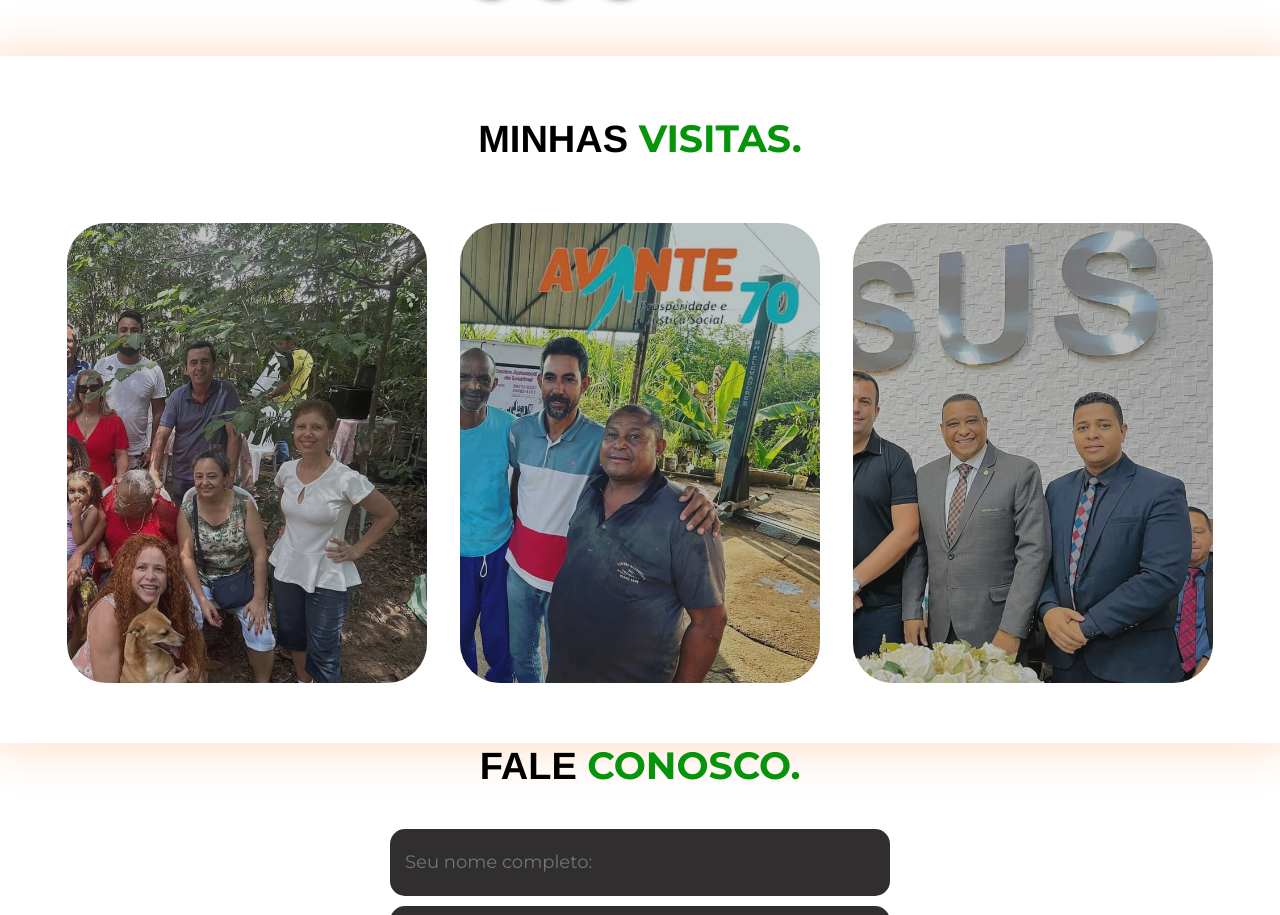
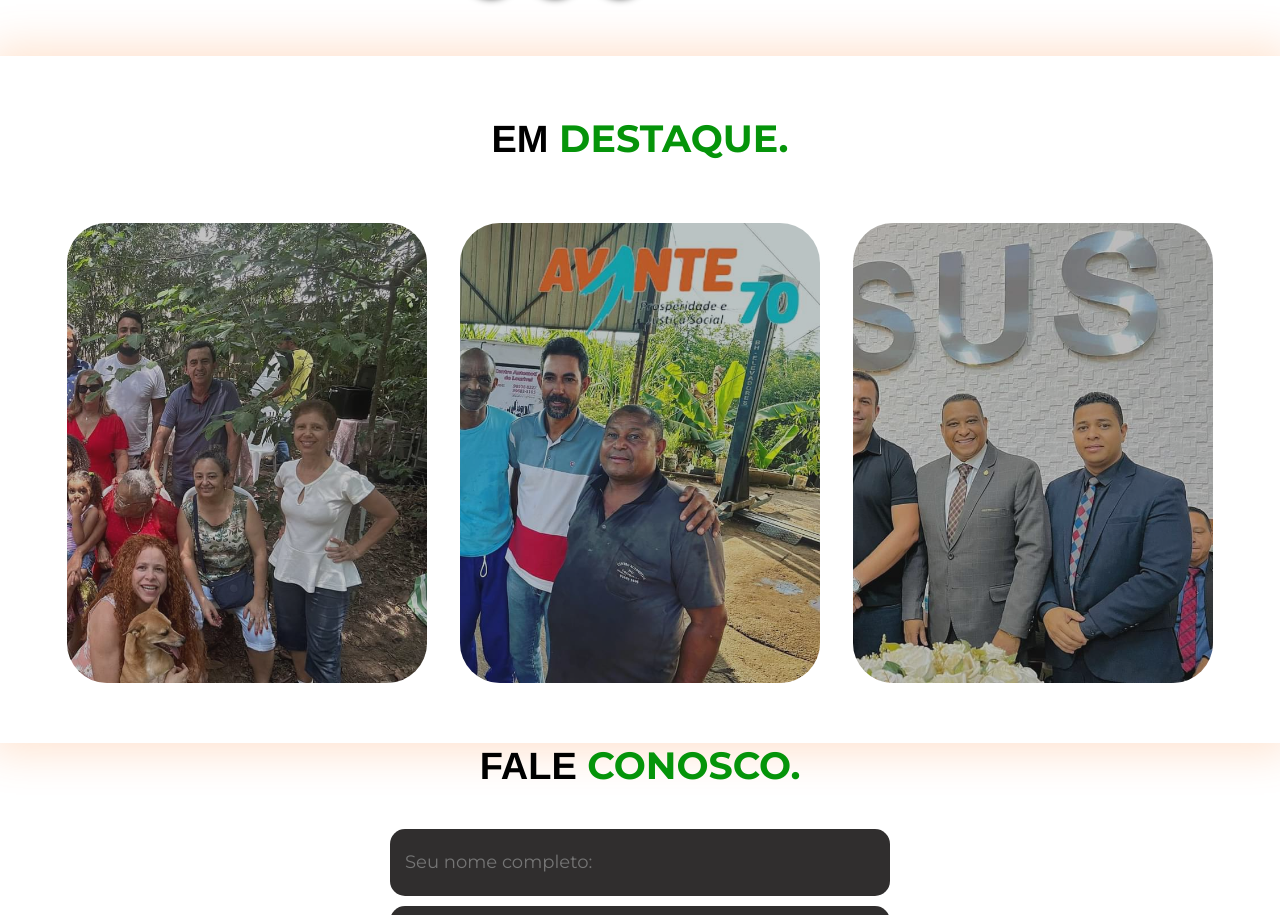
Before and after one commit to Amsouza15/cidadania-sjmg, a plain HTML site: page index.html in a window 1280 px wide. Shown: the part 1413-2328 px from the top of the page. Drawn offline with nearby package versions, Linux system fonts and the light colour scheme.

Commit message:
Update index.html

```diff
--- a/index.html
+++ b/index.html
@@ -123,7 +123,7 @@
 
         <section class="agenda">
             <div class="interface">
-                <h2 class="titulo">MINHAS <span>VISITAS.</span></h2>
+                <h2 class="titulo">EM <span>DESTAQUE.</span></h2>
                 <div class="flex">
                     <div class="img-port" style="background-image: url(imagens/agenda07.jpg);">
                         <div class="overlay"></div>
```
